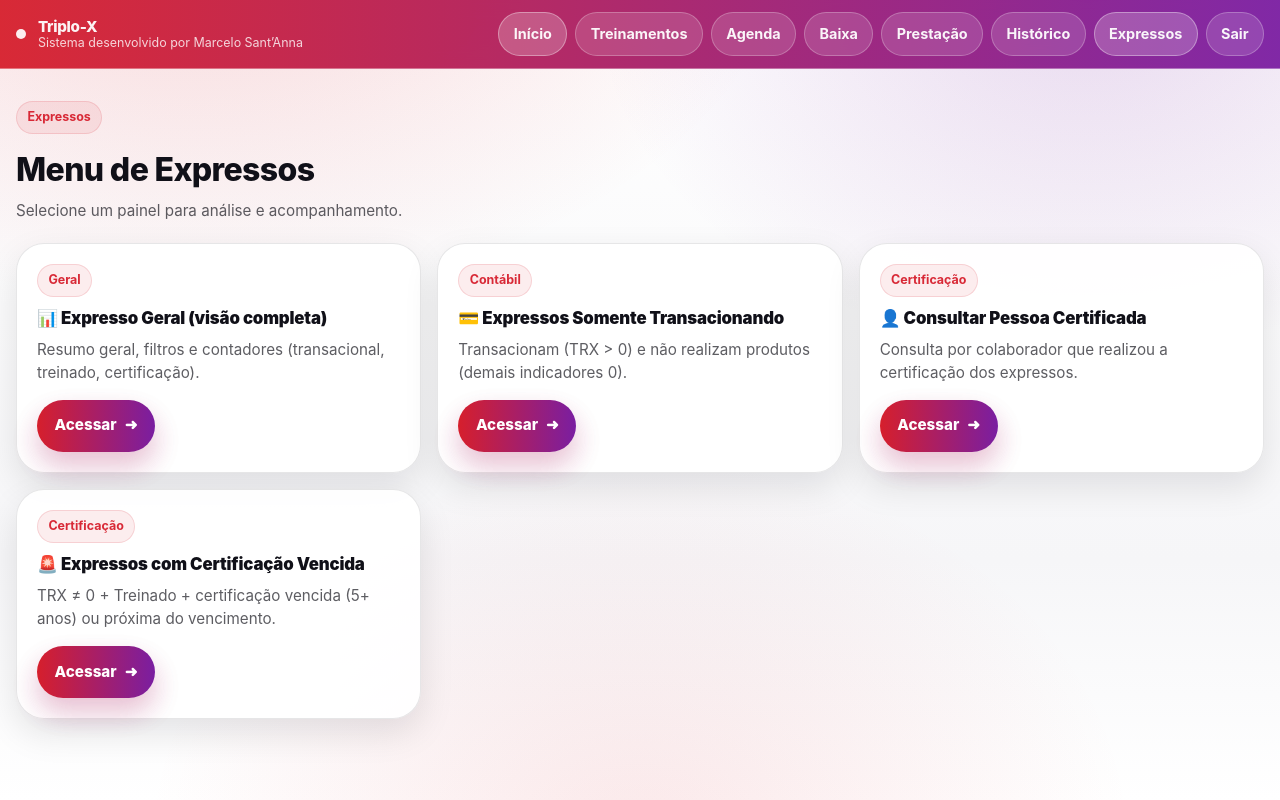
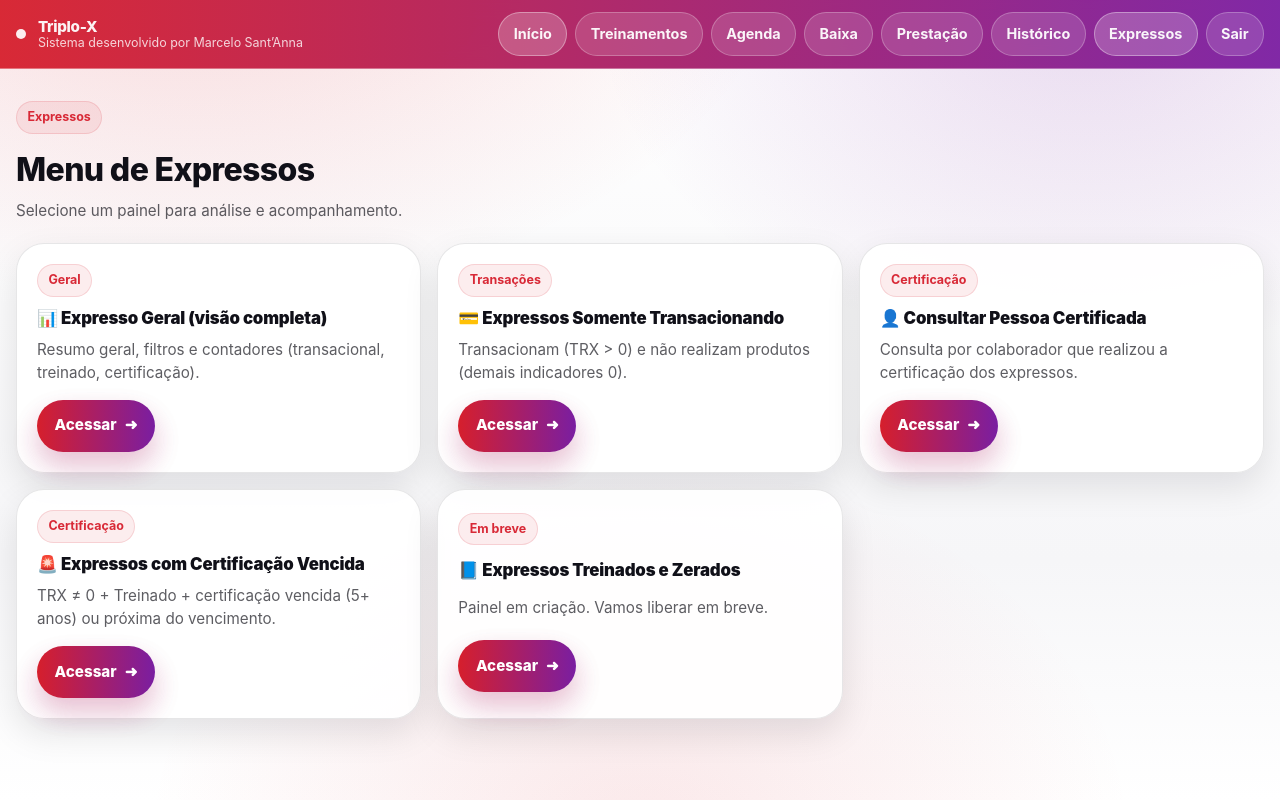
Before and after one commit to celotriploxnet/triplox-contas, a Next.js app: page /dashboard/expressos in a window 1280 px wide. Built offline with nearby package versions, Linux system fonts and the light colour scheme; no server answers; sample sign-in values are in the browser's storage.

Commit message:
Troca rota contabil por transacionando e atualização do menu Expressos

```diff
--- a/app/dashboard/expressos/page.tsx
+++ b/app/dashboard/expressos/page.tsx
@@ -11,15 +11,16 @@ export default function ExpressosMenuPage() {
       enabled: true,
       pill: 'Geral',
     },
+
+    // ✅ NOVO: rota nova (substitui o antigo /contabil)
     {
       title: '💳 Expressos Somente Transacionando',
       desc: 'Transacionam (TRX > 0) e não realizam produtos (demais indicadores 0).',
-      href: '/dashboard/expressos/contabil',
+      href: '/dashboard/expressos/transacionando',
       enabled: true,
-      pill: 'Contábil',
+      pill: 'Transações',
     },
 
-    // ✅ BLOCO: CONSULTAR PESSOA CERTIFICADA
     {
       title: '👤 Consultar Pessoa Certificada',
       desc: 'Consulta por colaborador que realizou a certificação dos expressos.',
@@ -28,16 +29,20 @@ export default function ExpressosMenuPage() {
       pill: 'Certificação',
     },
 
-    // ❌ REMOVIDOS POR ENQUANTO:
-    // 🪪 Expressos sem Certificação
-    // ⏳ Expressos com Certificação a vencer
-
     {
       title: '🚨 Expressos com Certificação Vencida',
       desc: 'TRX ≠ 0 + Treinado + certificação vencida (5+ anos) ou próxima do vencimento.',
       href: '/dashboard/expressos/certificacao-vencida',
       enabled: true,
       pill: 'Certificação',
+    },
+
+    {
+      title: '📘 Expressos Treinados e Zerados',
+      desc: 'Painel em criação. Vamos liberar em breve.',
+      href: '/dashboard/expressos/treinados-zerados',
+      enabled: true,
+      pill: 'Em breve',
     },
   ]
 
@@ -64,6 +69,7 @@ export default function ExpressosMenuPage() {
           <div key={c.title} className="card" style={{ display: 'grid', gap: '.6rem' }}>
             <div style={{ display: 'flex', gap: '.5rem', alignItems: 'center', flexWrap: 'wrap' }}>
               <span className="pill">{c.pill}</span>
+
               {!c.enabled && (
                 <span
                   className="pill"
--- a/app/dashboard/expressos/contabil/page.tsx
+++ b/app/dashboard/expressos/transacionando/page.tsx
@@ -1,7 +1,6 @@
 'use client'
 
 import { useEffect, useMemo, useState } from 'react'
-import { useRouter } from 'next/navigation'
 import { onAuthStateChanged } from 'firebase/auth'
 import { getBytes, ref } from 'firebase/storage'
 import * as XLSX from 'xlsx'
@@ -52,11 +51,9 @@ function statusBucket(statusRaw: string): 'transacional' | 'treinado' | 'outro'
 /* =========================
    PAGE
    ========================= */
-export default function ContabilPage() {
-  const router = useRouter()
+export default function TransacionandoPage() {
   const CSV_PATH = 'base-lojas/banco.csv'
 
-  const [checkingAuth, setCheckingAuth] = useState(true)
   const [loading, setLoading] = useState(false)
   const [error, setError] = useState<string | null>(null)
 
@@ -138,34 +135,19 @@ export default function ContabilPage() {
       setExpressos(list)
     } catch (e: any) {
       console.error(e)
-      setError(
-        `Falha ao carregar a base CSV. (${e?.code || 'sem-code'}) — ${
-          e?.message || 'erro'
-        }`
-      )
+      setError(`Erro ao carregar base. (${e?.code || 'sem-code'})`)
     } finally {
       setLoading(false)
     }
   }
 
-  /* =========================
-     AUTH (redirige se não logado)
-     ========================= */
   useEffect(() => {
     const unsub = onAuthStateChanged(auth, (u) => {
-      setCheckingAuth(false)
-
-      if (!u) {
-        router.push('/login')
-        return
-      }
-
-      loadBase()
+      if (u) loadBase()
     })
-
     return () => unsub()
     // eslint-disable-next-line react-hooks/exhaustive-deps
-  }, [router])
+  }, [])
 
   const agencias = useMemo(() => {
     const set = new Set<string>()
@@ -203,7 +185,7 @@ export default function ContabilPage() {
           Expressos Somente Transacionando
         </h1>
         <p className="p-muted" style={{ marginTop: '.35rem' }}>
-          Expressos Transacionando e que Não fazem nenhum Produtos.
+          Expressos Transacionando e que não fazem nenhum produto.
         </p>
       </div>
 
@@ -217,10 +199,10 @@ export default function ContabilPage() {
             type="button"
             className="btn-primary"
             onClick={loadBase}
-            disabled={loading || checkingAuth}
+            disabled={loading}
             style={{ marginLeft: 'auto' }}
           >
-            {checkingAuth ? 'Verificando login...' : loading ? 'Atualizando...' : 'Atualizar'}
+            {loading ? 'Atualizando...' : 'Atualizar'}
           </button>
         </div>
 
@@ -243,7 +225,13 @@ export default function ContabilPage() {
       {/* ✅ FILTROS */}
       <div className="card">
         <div style={{ display: 'grid', gap: '.75rem' }}>
-          <div style={{ display: 'grid', gridTemplateColumns: 'repeat(auto-fit, minmax(220px, 1fr))', gap: '.75rem' }}>
+          <div
+            style={{
+              display: 'grid',
+              gridTemplateColumns: 'repeat(auto-fit, minmax(220px, 1fr))',
+              gap: '.75rem',
+            }}
+          >
             <div>
               <div className="label">Buscar (Nome do Expresso ou Chave Loja)</div>
               <input
@@ -284,9 +272,7 @@ export default function ContabilPage() {
       {/* LISTA */}
       {loading && <p className="p-muted">Carregando…</p>}
 
-      {!loading && !checkingAuth && filtered.length === 0 && (
-        <p className="p-muted">Nenhum resultado com os filtros atuais.</p>
-      )}
+      {!loading && filtered.length === 0 && <p className="p-muted">Nenhum resultado com os filtros atuais.</p>}
 
       <div
         style={{
```
